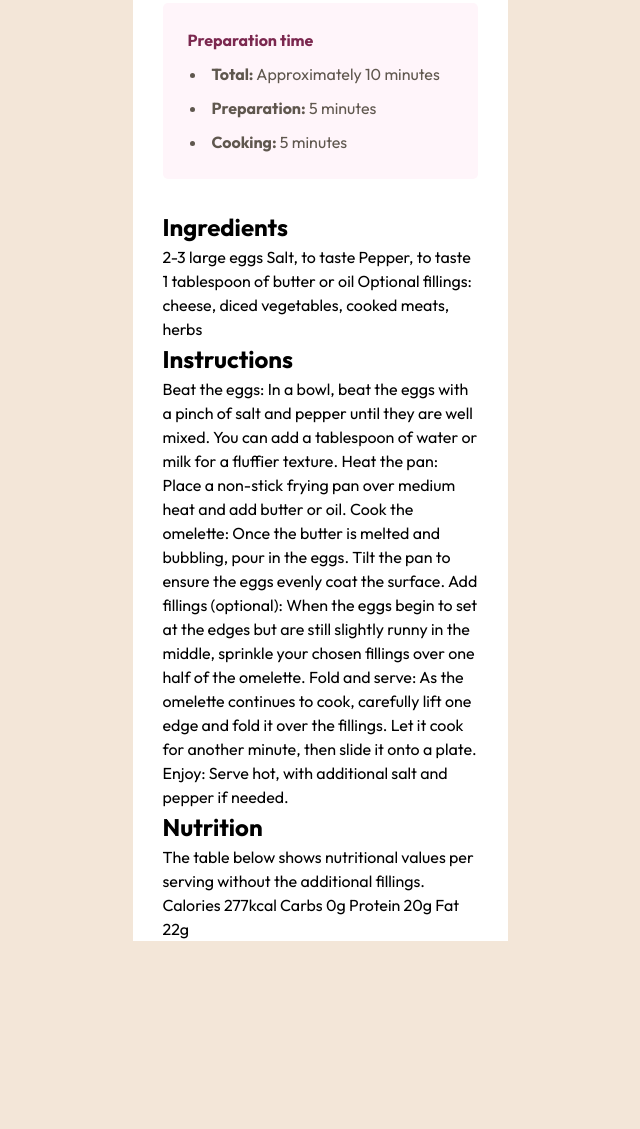
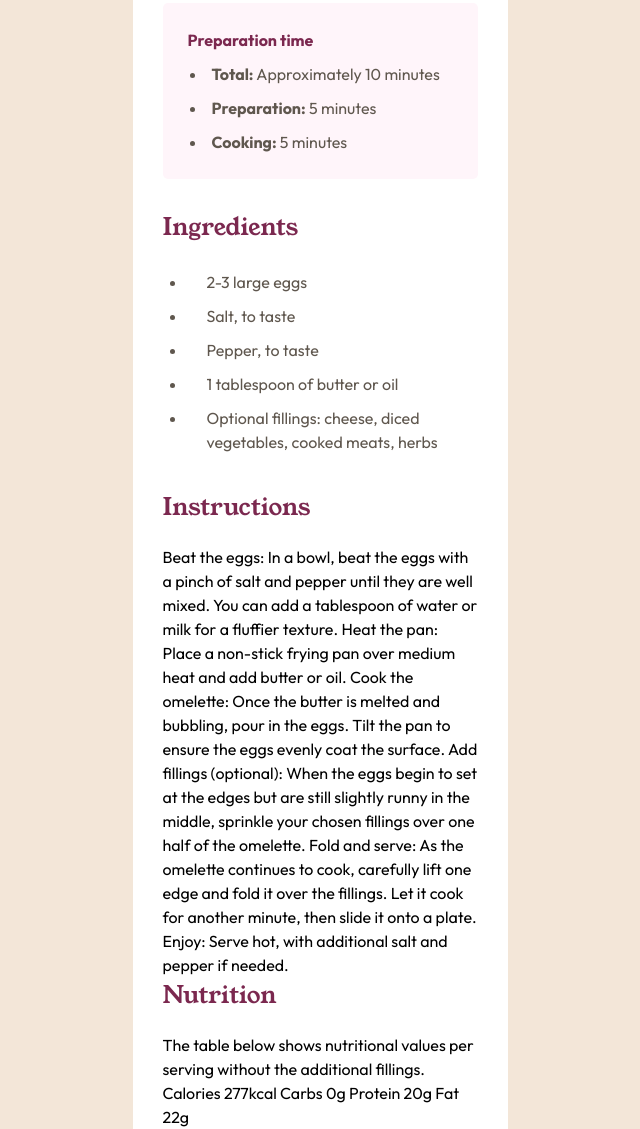
Before and after one commit to lawlawson/recipe-page, a plain HTML site: page index.html in a window 1280 px wide. Shown: the part 808-1937 px from the top of the page, without its empty margins (320-960 px from the left). Before the commit the page ends 1749 px from the top, so only its background shows below. Drawn offline with Linux system fonts and the light colour scheme.

Commit message:
ingredients section

```diff
--- a/index.html
+++ b/index.html
@@ -36,13 +36,20 @@
           <li><span>Cooking:</span> 5 minutes</li>
         </ul>
       </section>
-      <section>
-        <h2>Ingredients</h2>
-        2-3 large eggs Salt, to taste Pepper, to taste 1 tablespoon of butter or
-        oil Optional fillings: cheese, diced vegetables, cooked meats, herbs
+      <section class="ingredients">
+        <h2 class="heading-two">Ingredients</h2>
+        <ul>
+          <li>2-3 large eggs</li>
+          <li>Salt, to taste</li>
+          <li>Pepper, to taste</li>
+          <li>1 tablespoon of butter or oil</li>
+          <li>
+            Optional fillings: cheese, diced vegetables, cooked meats, herbs
+          </li>
+        </ul>
       </section>
       <section>
-        <h2>Instructions</h2>
+        <h2 class="heading-two">Instructions</h2>
         Beat the eggs: In a bowl, beat the eggs with a pinch of salt and pepper
         until they are well mixed. You can add a tablespoon of water or milk for
         a fluffier texture. Heat the pan: Place a non-stick frying pan over
@@ -56,7 +63,7 @@
         plate. Enjoy: Serve hot, with additional salt and pepper if needed.
       </section>
       <section>
-        <h2>Nutrition</h2>
+        <h2 class="heading-two">Nutrition</h2>
         The table below shows nutritional values per serving without the
         additional fillings. Calories 277kcal Carbs 0g Protein 20g Fat 22g
       </section>
--- a/style.css
+++ b/style.css
@@ -58,7 +58,8 @@ h1 {
   margin: 5px;
 }
 
-.preparation ul {
+.preparation ul,
+.ingredients ul {
   padding-left: 24px;
 }
 
@@ -67,6 +68,25 @@ h1 {
   padding: 5px;
 }
 
+.ingredients ul li {
+  color: var(--clr-wenge-brown);
+  padding-left: 20px;
+  padding-top: 5px;
+  padding-bottom: 5px;
+}
+
 .preparation ul li span {
   font-weight: bold;
 }
+
+.heading-two {
+  color: var(--clr-dark-raspberry);
+  margin-bottom: 20px;
+  font-family: 'Young Serif', sans-serif;
+  font-weight: 400;
+  font-style: normal;
+}
+
+.ingredients {
+  margin-bottom: 30px;
+}
```
